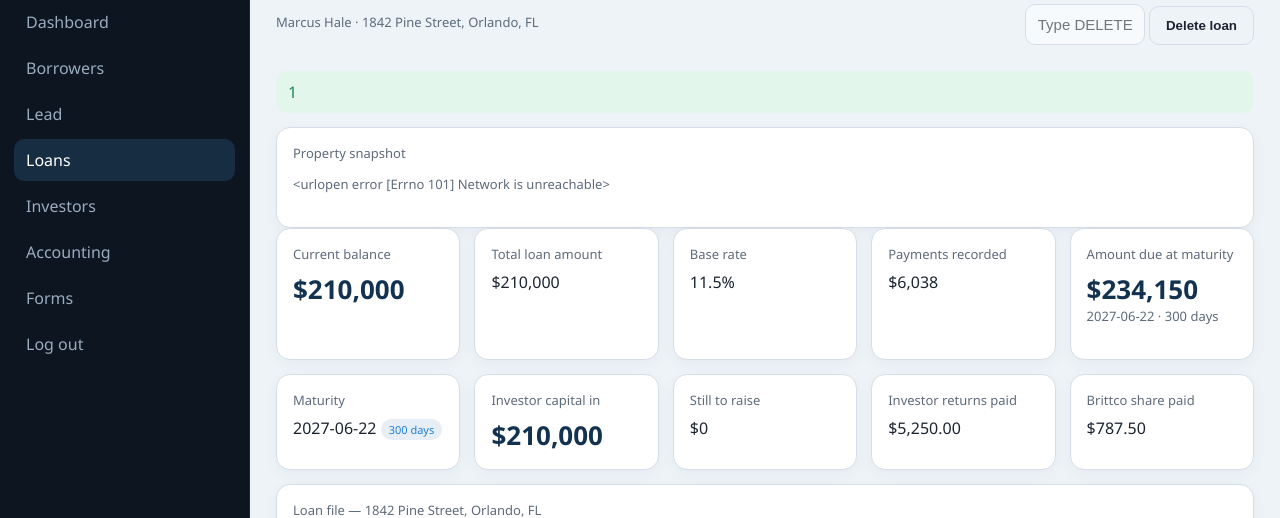
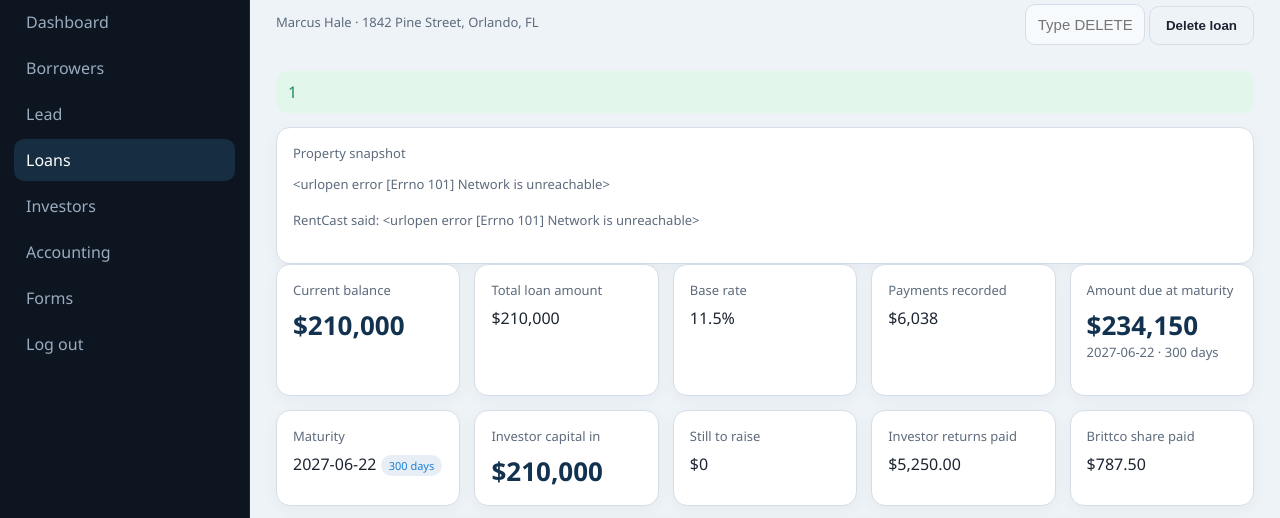
Before and after one commit to johnbritton76-bit/brittco-capital, a Flask app: page /loans/1 in a window 1280 px wide. Shown: the part 126-644 px from the top of the page. Run offline with Flask 3, Linux system fonts and the light colour scheme; the visitor is signed in with stand-in values (Sample User, id 1); data comes from the database, SQL or seed files in the repository; data that the repository does not hold is empty.

Commit message:
Add files via upload

```diff
--- a/templates/loan_detail.html
+++ b/templates/loan_detail.html
@@ -58,6 +58,7 @@
   </form>
   {% else %}
   <p class="hint">{{ snap.reason or "No snapshot yet." }}</p>
+  {% if snap and snap.error %}<p class="hint">RentCast said: {{ snap.error }}</p>{% endif %}
   {% endif %}
 </div>
 {% if standing %}
```
